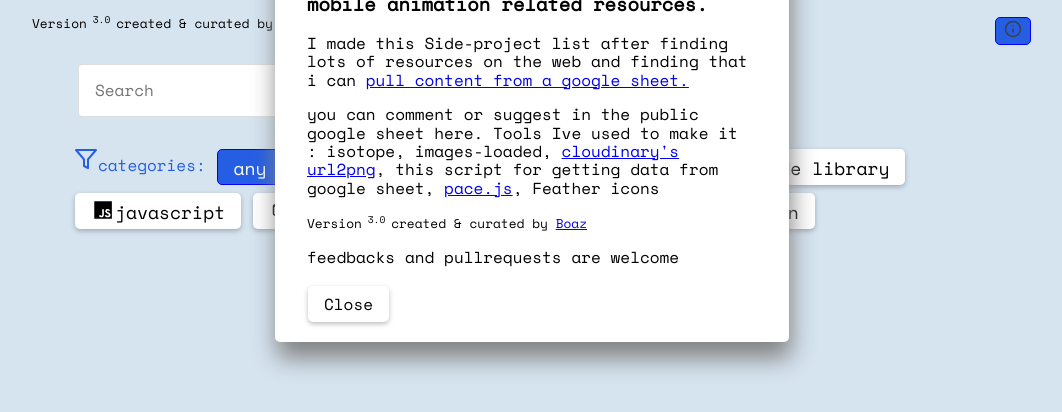
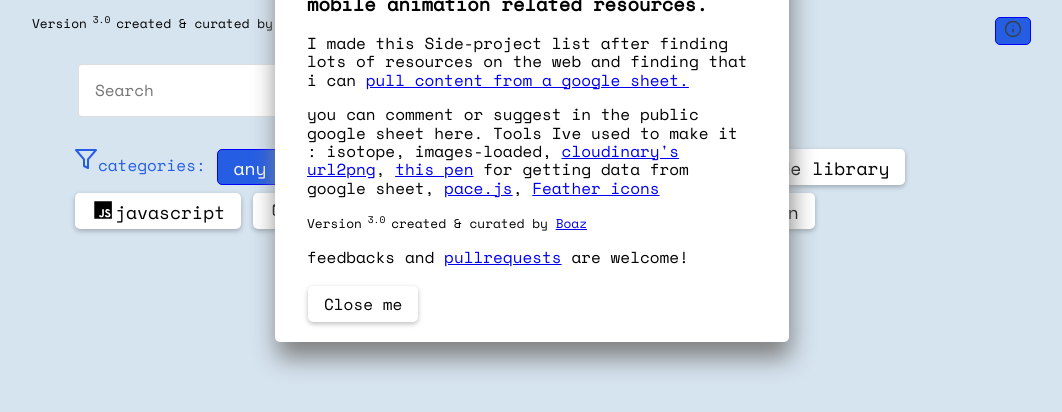
Before and after one commit to aniboaz/Animation-zeitgiest, a plain HTML site: page index.html in a window 1280 px wide. Both pictures are taken after a click on the button 1121 px from the left and 205 px from the top of the page. Shown: the part 174-586 px from the top of the page, without its empty margins (108-1170 px from the left). Drawn offline with nearby package versions, Linux system fonts and the light colour scheme; no server answers; a web font is replaced by a local one.

Commit message:
another fix
bigger grid
url missing

```diff
--- a/css/style.css
+++ b/css/style.css
@@ -404,3 +404,9 @@ animation:swing-out-top-bck .45s cubic-bezier(.6,-.28,.735,.045) both}
 .button.right{width:24px;height: 28px;padding: 0}
 
 .filters{display:none;}
+
+@media only screen and (min-width : 1300px) {
+    .container {
+      max-width: 1300px;
+    }
+}
--- a/index.html
+++ b/index.html
@@ -55,16 +55,16 @@ Version<sup> 3.0 </sup>created & curated by <a href="http://www.aniboaz.co.il">B
                         <h2 class="title title-up">About this project</h2>
                     </div>
                     <div class="modal-body">
-                      <H3>This <sub>(side-)</sub>project curates resources for web-animation, used for interaction or webdesign. I cuurently dont include mobile animation related resources.</H3>
+                      <H3>This <sub>(side-)</sub> project curates resources for web-animation, used for interaction or webdesign. I cuurently dont include mobile animation related resources.</H3>
                       <p>I made this Side-project list after finding lots of resources on the web and finding that i can <a href="https://codepen.io/DonKarlssonSan/post/using-google-sheets-as-a-backend">pull content from a google sheet.</a>
                       </P>
-                      <P>you can comment or suggest in the public google sheet here. Tools Ive used to make it : isotope, images-loaded, <a href="https://cloudinary.com">cloudinary's url2png</a>, <a>this script</a> for getting data from google sheet, <a href="#">pace.js</a>, Feather icons </p>
+                      <P>you can comment or suggest in the public google sheet here. Tools Ive used to make it : isotope, images-loaded, <a href="https://cloudinary.com">cloudinary's url2png</a>, <a href="https://codepen.io/allurewebsolutions/details/grWVYb">this pen</a> for getting data from google sheet, <a href="http://github.hubspot.com/pace/docs/welcome/">pace.js</a>, <a href="https://feather.netlify.com/">Feather icons </a></p>
                       <p>
-                      <small> Version<sup> 3.0 </sup>created & curated by <a href="http://www.aiboaz.co.il">Boaz</a></small></p>
-                      <p>feedbacks and pullrequests are welcome</p>
+                      <small> Version<sup> 3.0 </sup>created & curated by <a href="http://www.aniboaz.co.il">Boaz</a></small></p>
+                      <p>feedbacks and <a href="https://github.com/aniboaz/Animation-zeitgiest"> pullrequests</a> are welcome!</p>
                     </div>
                     <div class="modal-footer">
-                        <button type="button" class="about-button" data-dismiss="modal">Close</button>
+                        <button type="button" class="about-button" data-dismiss="modal">Close me</button>
                     </div>
                 </div>
             </div>
```
